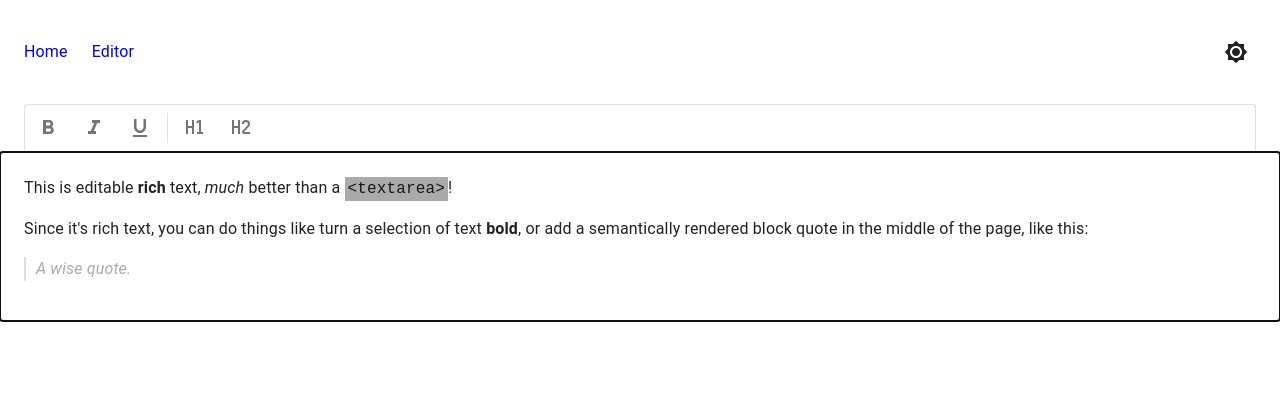
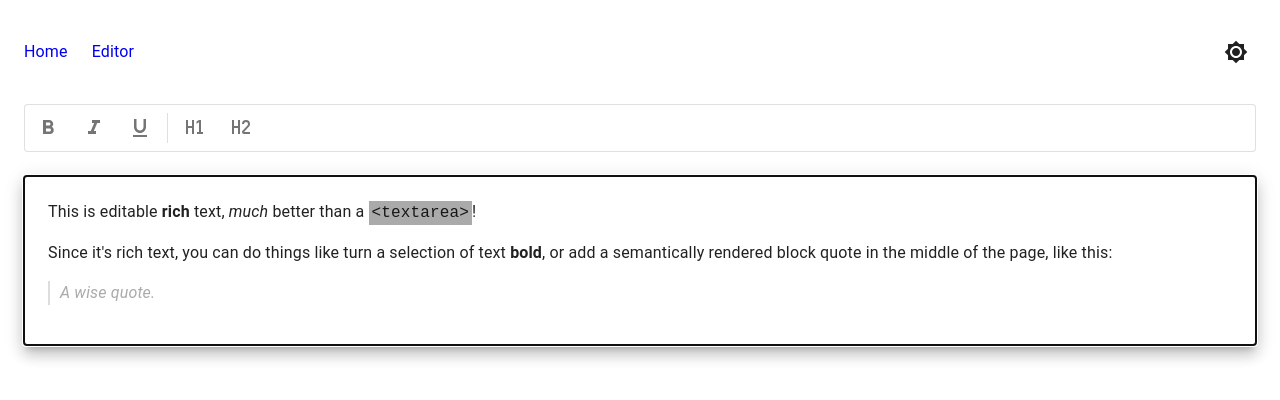
Before and after one commit to zhyd1997/DragonLi, a Next.js app: page /editor in a window 1280 px wide. Shown: the top 400 px of the page. Built offline with nearby package versions, Linux system fonts and the light colour scheme.

Commit message:
feat: wrapped Slate Editor by mui Paper component (UX).

```diff
--- a/components/Editor/Editor.tsx
+++ b/components/Editor/Editor.tsx
@@ -7,6 +7,7 @@ import type { ElementProps } from './Element';
 import { Leaf } from './Leaf';
 import type { LeafProps } from './Leaf';
 import { Toolbar } from '../Toolbar';
+import { Paper } from '@mui/material';
 
 const initialValue: Descendant[] = [
   {
@@ -49,6 +50,7 @@ export const Editor = () => {
   return (
     <Slate editor={editor} value={initialValue}>
       <Toolbar />
+      <Paper elevation={10} sx={{ margin: '24px' }}>
         <Editable
           style={{ padding: '24px' }}
           renderElement={renderElement}
@@ -56,6 +58,7 @@ export const Editor = () => {
           placeholder="Enter some rich text..."
           autoFocus
         />
+      </Paper>
     </Slate>
   );
 };
```
Lines whose indentation alone changed are shown as unchanged.
